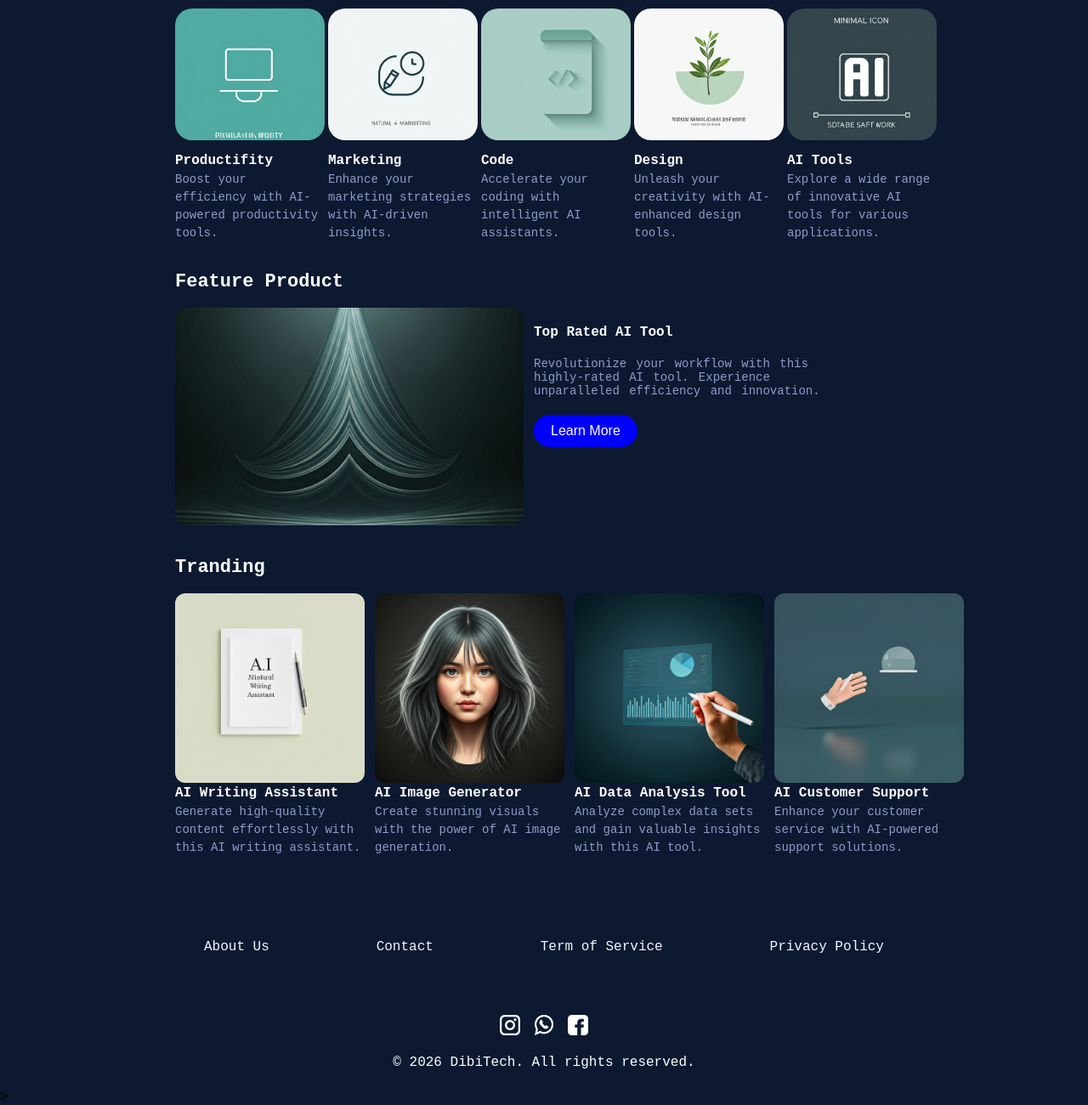
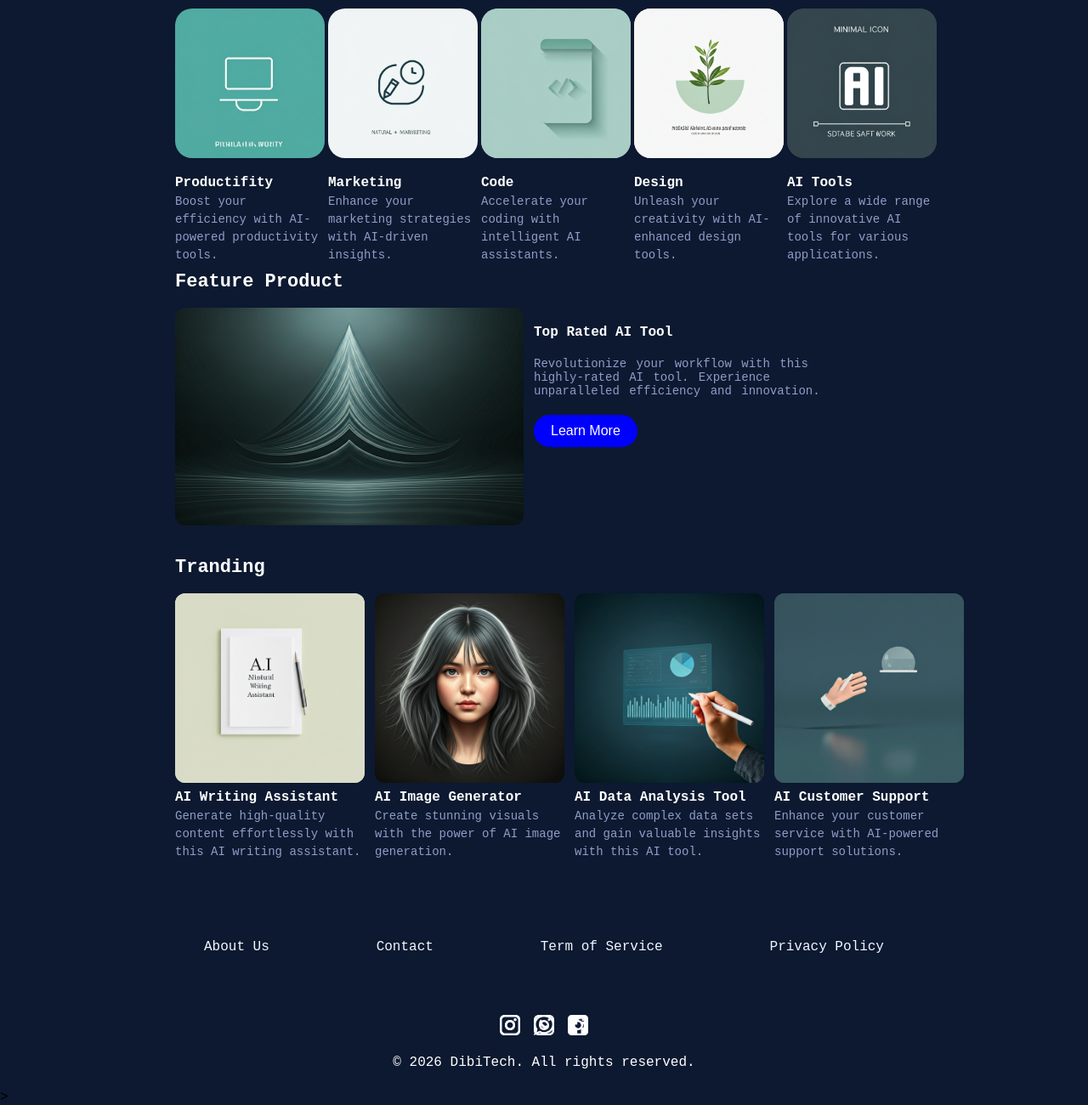
Before and after one commit to AryHamdanHelmy/AssignmentDay15_Landing_Page_Marketplace_Digital_ProductFWD11_Ary_Hamdan_Helmy, a website: page index.html in a window 1280 px wide. Shown: the part 656-1956 px from the top of the page at 85% size. Drawn offline with Linux system fonts and the light colour scheme.

Commit message:
fix html.index mobile, add alt image

```diff
--- a/index.html
+++ b/index.html
@@ -28,69 +28,110 @@
         <div class="header-container">
             <div class="hero-container">
                 <div class="hero-background">
-            <div class="hero-title"><h1>Discover the Future work with AI</h1></div>
-            <div class="hero-desc"><a>Explore a curated marketplace of AI-powered tools designed to transform your workflow and unlock new possibilities.</a></div>
+                    <div class="hero-title">
+                        <h1>Discover the Future work with AI</h1>
                     </div>
-        <div class="hero-categories"><h1>Categories</h1></div>
+                    <div class="hero-desc">
+                        <a>Explore a curated marketplace of AI-powered tools designed to transform your workflow and unlock new possibilities.</a>
+                    </div>
+                </div>
+        <div class="hero-categories">
+            <h1>Categories</h1>
+            </div>
         <div class="categories-card">
             <div class="card-productifity">
-            <div class="card-image"></div>
+                <div>
+                    <img src="./assets/bg-image/prod.png" alt="image-productifity" class="card-image"/>
+                </div>
                 <div class="card-text">
                     <h1>Productifity</h1>
-                    <a>Boost your efficiency with AI-powered productivity tools.</a></div></div>
+                    <a>Boost your efficiency with AI-powered productivity tools.</a>
+                </div>
+            </div>
             <div class="card-marketing">
-            <div class="card-image"></div>
+                <div>
+                    <img src="./assets/bg-image/market.png" alt="image-productifity" class="card-image"/>
+                </div>
                 <div class="card-text">
                     <h1>Marketing</h1>
-                    <a>Enhance your marketing strategies with AI-driven insights.</a></div></div>
+                    <a>Enhance your marketing strategies with AI-driven insights.</a>
+                </div>
+            </div>
             <div class="card-code">
-            <div class="card-image"></div>
+                <div>
+                    <img src="./assets/bg-image/code.png" alt="image-productifity" class="card-image"/>
+                </div>
                 <div class="card-text">
                     <h1>Code</h1>
-                    <a>Accelerate your coding with intelligent AI assistants.</a></div></div>
+                    <a>Accelerate your coding with intelligent AI assistants.</a>
+                </div>
+            </div>
         <div class="card-design">
-            <div class="card-image"></div>
+            <div>
+                <img src="./assets/bg-image/grapich.png" alt="image-productifity" class="card-image"/>
+            </div>
                 <div class="card-text">
                     <h1>Design</h1>
-                    <a>Unleash your creativity with AI-enhanced design tools.</a></div></div>
+                    <a>Unleash your creativity with AI-enhanced design tools.</a>
+                </div>
+            </div>
          <div class="card-tools">
-            <div class="card-image"></div>
+            <div>
+                <img src="./assets/bg-image/ai.png" alt="image-productifity" class="card-image"/>
+            </div>
                 <div class="card-text">
                     <h1>AI Tools</h1>
-                    <a>Explore a wide range of innovative AI tools for various applications.</a></div></div>
+                    <a>Explore a wide range of innovative AI tools for various applications.</a>
                 </div>
-        <div class="hero-feature"><h1>Feature Product</h1></div>
+            </div>
+        </div>
+        <div class="hero-feature">
+            <h1>Feature Product</h1>
+        </div>
         <div class="feature-card">
             <div class="card-feature">
-            <div class="card-image"></div>
+                <div>
+                    <img src="./assets/bg-image/img3.png" alt="image-productifity" class="card-image"/>
+                </div>
             <div class="text-feature">
                     <h1>Top Rated AI Tool</h1>
                     <a>Revolutionize your workflow with this highly-rated AI tool. Experience unparalleled efficiency and innovation.</a>
-                    <button class="button-more"><p>Learn More</p></button>
-                </div></div>
+                    <button class="button-more">
+                        <p>Learn More</p>
+                    </button>
+                </div>
+            </div>
         </div>
         <div class="hero-tranding"><h1>Tranding</h1></div>
         <div class="tranding-card">
             <div class="card-ai">
-            <div class="card-image1"></div>
+            <div>
+                <img src="./assets/bg-image/ftr1.png" alt="feature-ai-write" class="card-image1"/>
+            </div>
                 <div class="text-ai">
                         <h1>AI Writing Assistant</h1>
                         <a>Generate high-quality content effortlessly with this AI writing assistant.</a>
                 </div></div>
             <div class="card-ai">
-            <div class="card-image2"></div>
+            <div >
+                <img src="./assets/bg-image/ftr2.png" alt="feature-ai-image" class="card-image2"/>
+            </div>
                 <div class="text-ai">
                         <h1>AI Image Generator</h1>
                         <a>Create stunning visuals with the power of AI image generation.</a>
                 </div></div>
             <div class="card-ai">
-            <div class="card-image3"></div>
+            <div>
+                <img src="./assets/bg-image/ftr3.png" alt="feature-ai-data" class="card-image3"/>
+            </div>
                 <div class="text-ai">
                         <h1>AI Data Analysis Tool</h1>
                         <a>Analyze complex data sets and gain valuable insights with this AI tool.</a>
                 </div></div>
             <div class="card-ai">
-            <div class="card-image4"></div>
+            <div>
+                <img src="./assets/bg-image/ftr4.png" alt="feature-ai-cs" class="card-image4"/>
+            </div>
                 <div class="text-ai">
                         <h1>AI Customer Support</h1>
                         <a>Enhance your customer service with AI-powered support solutions.</a>
@@ -109,9 +150,15 @@
                 <li>Privacy Policy</li>
             </ul>
         <div class="footer-sosmed">
-                <div class="image-ig"></div>
-                <div class="image-wa"></div>
-                <div class="image-fb"></div>
+                <div>
+                    <img src="./assets/icon/Instagram.png" alt="ig-icon" class="image-ig"/>
+                </div>
+                <div>
+                    <img src="./assets/icon/Whatsaapp.png" alt="wa-icon" class="image-ig"/>
+                </div>
+                <div>
+                    <img src="./assets/icon/Facebook.png" alt="fb-icon" class="image-ig"/>
+                </div>
         </div>
         <div class="footer-date"><p>© 2026 DibiTech. All rights reserved.</p></div>
         </div></div>
--- a/style.css
+++ b/style.css
@@ -118,7 +118,6 @@ button:hover{
   padding-bottom: 12px;
 }
 .card-productifity .card-image{
-  background-image: url(./assets/bg-image/prod.png);
   background-size: cover;
   background-position: center;
   border-radius: 20px;
@@ -134,7 +133,6 @@ button:hover{
   padding-bottom: 12px;
 }
 .card-marketing .card-image{
-  background-image: url(./assets/bg-image/market.png);
   background-size: cover;
   background-position: center;
   flex-direction: row;
@@ -151,7 +149,6 @@ button:hover{
   padding-bottom: 12px;
 }
 .card-code .card-image{
-  background-image: url(./assets/bg-image/code.png);
   background-size: cover;
   background-position: center;
   flex-direction: row;
@@ -168,7 +165,6 @@ button:hover{
   padding-bottom: 12px;
 }
 .card-design .card-image{
-  background-image: url(./assets/bg-image/grapich.png);
   background-size: cover;
   background-position: center;
   flex-direction: row;
@@ -185,7 +181,6 @@ button:hover{
   padding-bottom: 12px;
 }
 .card-tools .card-image{
-  background-image: url(./assets/bg-image/ai.png);
   background-size: cover;
   background-position: center;
   flex-direction: row;
@@ -233,7 +228,6 @@ button:hover{
   gap: 12px;
 }
 .card-feature .card-image{
-  background-image: url(./assets/bg-image/img3.png);
   background-position: center;
   background-repeat: no-repeat;
   background-size: cover;
@@ -295,7 +289,7 @@ button:hover{
   padding-bottom: 12px;
 }
 .card-ai .card-image1{
-  background-image: url(./assets/bg-image/ftr1.png);
+  background-image: url();
   background-position: center;
   background-size: cover;
   width: 223px;
@@ -303,7 +297,6 @@ button:hover{
   border-radius: 12px;
 }
 .card-ai .card-image2{
-  background-image: url(./assets/bg-image/ftr2.png);
   background-position: center;
   background-size: cover;
   width: 223px;
@@ -311,7 +304,6 @@ button:hover{
   border-radius: 12px;
 }
 .card-ai .card-image3{
-  background-image: url(./assets/bg-image/ftr3.png);
   background-position: center;
   background-size: cover;
   width: 223px;
@@ -319,7 +311,6 @@ button:hover{
   border-radius: 12px;
 }
 .card-ai .card-image4{
-  background-image: url(./assets/bg-image/ftr4.png);
   background-position: center;
   background-size: cover;
   width: 223px;
@@ -374,7 +365,6 @@ button:hover{
   gap: 16px;
 }
 .footer-sosmed .image-ig{
-  background-image: url(./assets/icon/Instagram.png);
   background-position: center;
   background-size: cover;
   background-repeat: no-repeat;
@@ -382,7 +372,6 @@ button:hover{
   height: 24px;
 }
 .footer-sosmed .image-wa{
-  background-image: url(./assets/icon/Whatsaapp.png);
   background-position: center;
   background-size: contain;
   background-repeat: no-repeat;
@@ -390,7 +379,6 @@ button:hover{
   height: 24px;
 }
 .footer-sosmed .image-fb{
-  background-image: url(./assets/icon/Facebook.png);
   background-position: center;
   background-size: contain;
   background-repeat: no-repeat;
```
Lines whose indentation alone changed are shown as unchanged.
